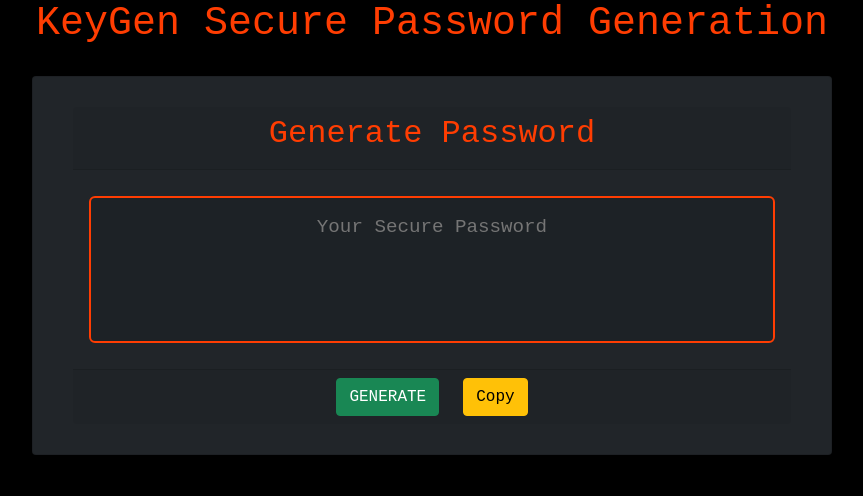
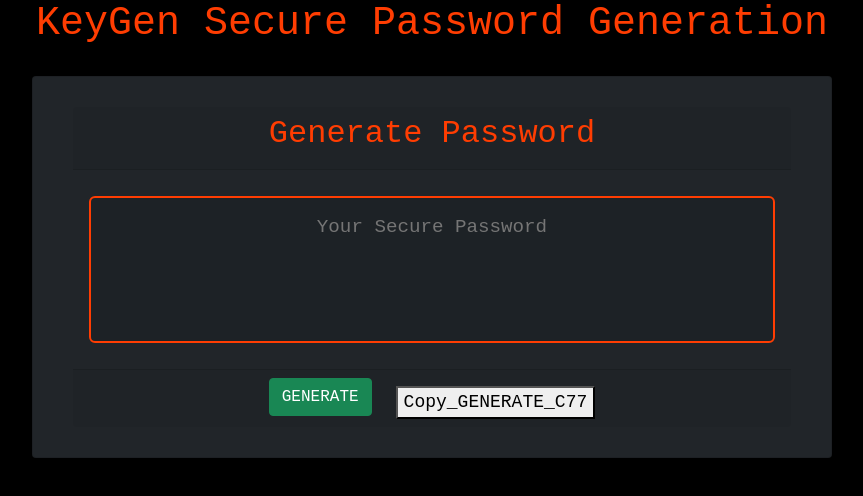
Before and after one commit to puentebravo/KeyGen-2.0, a React (Create React App) app: page / in a window 1280 px wide. Shown: the top 496 px of the page, without its empty margins (208-1071 px from the left). Built offline with nearby package versions, Linux system fonts and the light colour scheme.

Commit message:
Added new button styling

```diff
--- a/src/components/copybtn/index.js
+++ b/src/components/copybtn/index.js
@@ -7,12 +7,26 @@ function CopyBtn(props) {
   const copy = props.copyPass;
 
   return (
+        // <button
+        //   type="button"
+        //   className="btn btn-warning"
+        //   onClick={copy}
+        // >
+        //   {status}
+        // </button>
         <button
+          className="cybr-btn mt-2"
+          id="generate"
           type="button"
-          className="btn btn-warning"
           onClick={copy}
         >
-          {status}
+          {status}<span aria-hidden>_</span>
+          <span aria-hidden className="cybr-btn__glitch">
+            GENERATE_
+          </span>
+          <span aria-hidden className="cybr-btn__tag">
+            C77
+          </span>
         </button>
   );
 }
```
